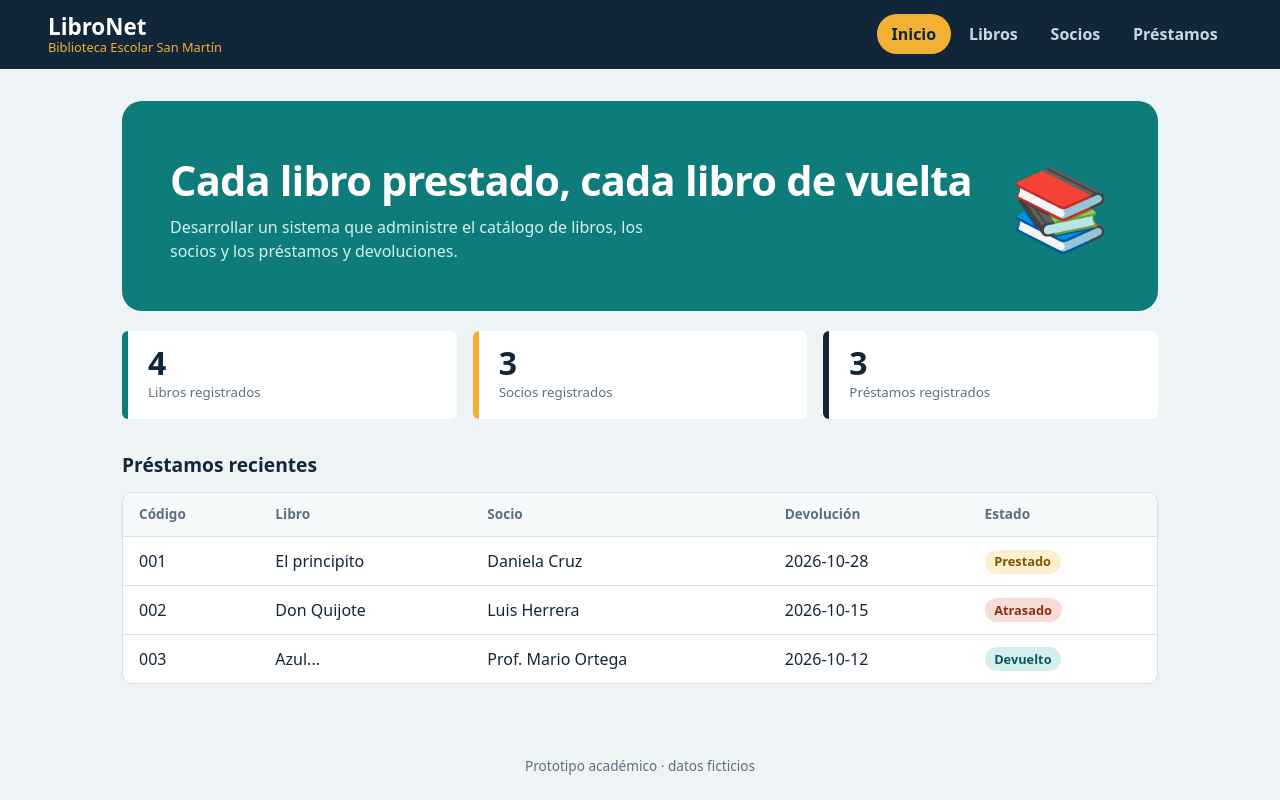
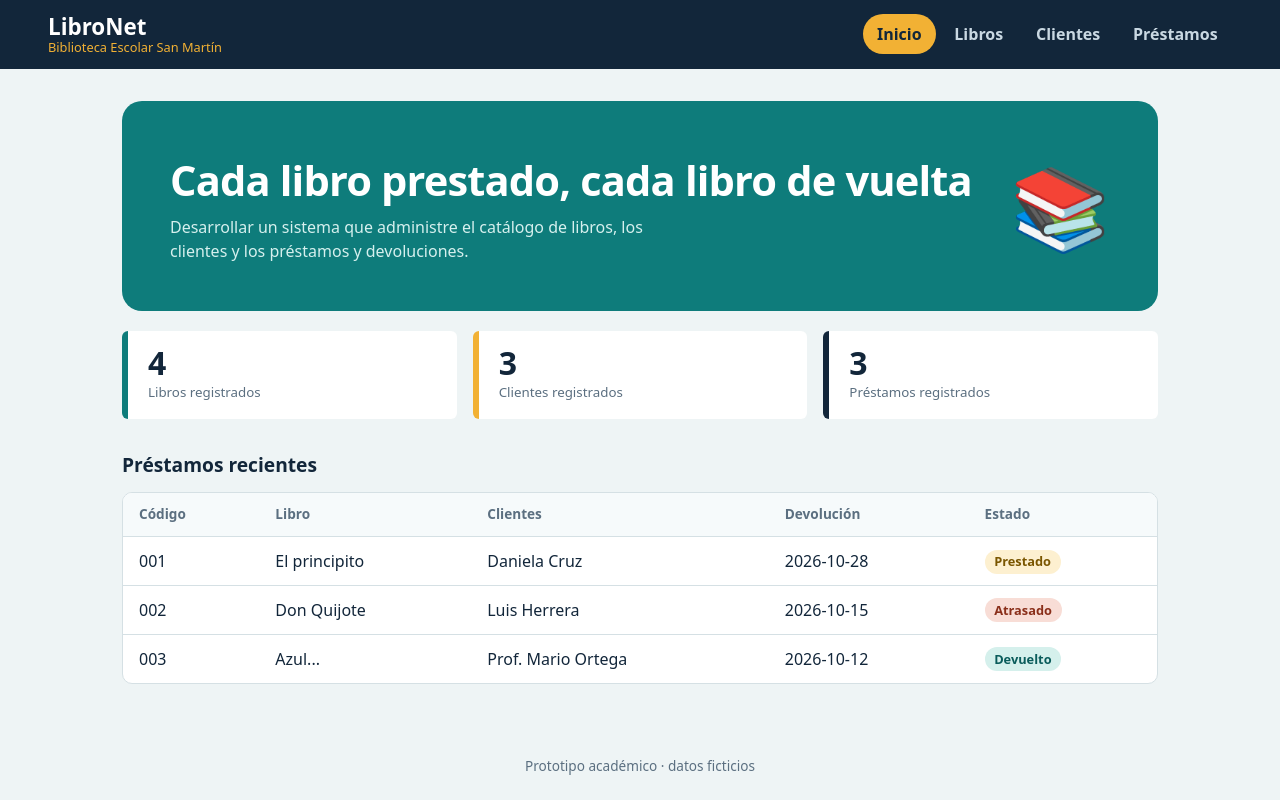
Before and after one commit to JoshuBrsk/MeGustaTuLimonAgrio, a plain HTML site: page index.html in a window 1280 px wide. Drawn offline with Linux system fonts and the light colour scheme.

Commit message:
Cambio 'Socios' a 'Clientes'en index.html

```diff
--- a/index.html
+++ b/index.html
@@ -9,13 +9,13 @@
 <body>
 <header class="topbar">
 <a class="brand" href="index.html">LibroNet<span>Biblioteca Escolar San Martín</span></a>
-<nav class="menu" aria-label="Menú principal"><a href="index.html" class="activo">Inicio</a><a href="libros.html">Libros</a><a href="socios.html">Socios</a><a href="prestamos.html">Préstamos</a></nav>
+<nav class="menu" aria-label="Menú principal"><a href="index.html" class="activo">Inicio</a><a href="libros.html">Libros</a><a href="socios.html">Clientes</a><a href="prestamos.html">Préstamos</a></nav>
 </header>
 <main>
-<section class="hero"><div><h1>Cada libro prestado, cada libro de vuelta</h1><p>Desarrollar un sistema que administre el catálogo de libros, los socios y los préstamos y devoluciones.</p></div><div class="patas" aria-hidden="true">📚</div></section>
-<div class="stats"><div class="stat"><b>4</b><small>Libros registrados</small></div><div class="stat"><b>3</b><small>Socios registrados</small></div><div class="stat"><b>3</b><small>Préstamos registrados</small></div></div>
+<section class="hero"><div><h1>Cada libro prestado, cada libro de vuelta</h1><p>Desarrollar un sistema que administre el catálogo de libros, los clientes y los préstamos y devoluciones.</p></div><div class="patas" aria-hidden="true">📚</div></section>
+<div class="stats"><div class="stat"><b>4</b><small>Libros registrados</small></div><div class="stat"><b>3</b><small>Clientes registrados</small></div><div class="stat"><b>3</b><small>Préstamos registrados</small></div></div>
 <h2>Préstamos recientes</h2>
-<div class="tablewrap"><table><thead><tr><th>Código</th><th>Libro</th><th>Socio</th><th>Devolución</th><th>Estado</th></tr></thead>
+<div class="tablewrap"><table><thead><tr><th>Código</th><th>Libro</th><th>Clientes</th><th>Devolución</th><th>Estado</th></tr></thead>
 <tbody>
 <tr><td>001</td><td>El principito</td><td>Daniela Cruz</td><td>2026-10-28</td><td><span class="badge b-warn">Prestado</span></td></tr>
 <tr><td>002</td><td>Don Quijote</td><td>Luis Herrera</td><td>2026-10-15</td><td><span class="badge b-bad">Atrasado</span></td></tr>
```
